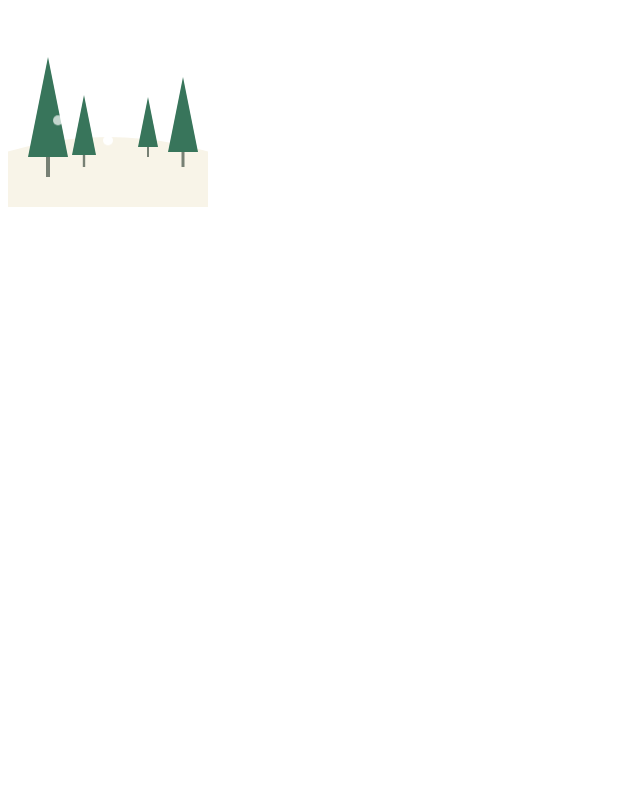
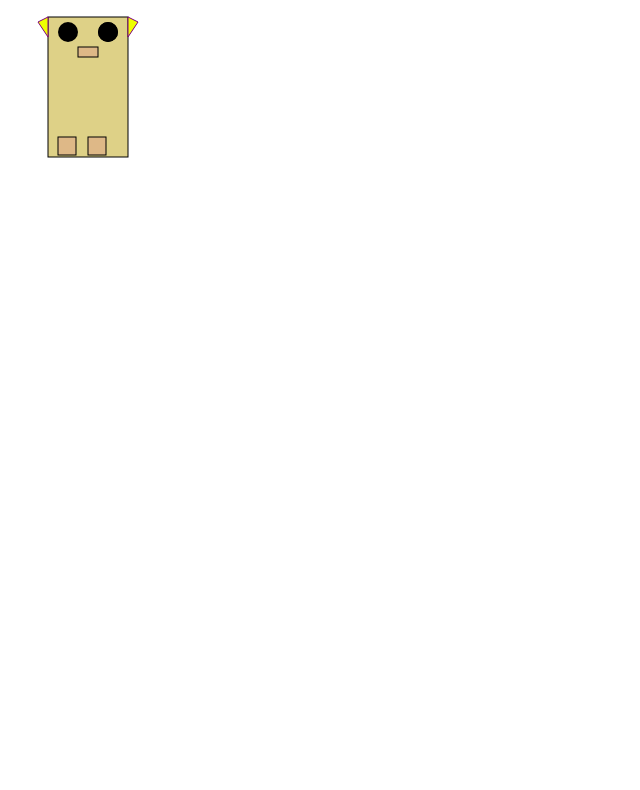
Before and after one commit to mayankgarg23/CMPE-281, a plain HTML site: page index.html in a window 1280 px wide. Shown: the part 73-863 px from the top of the page, without its empty margins (0-640 px from the left). Before the commit the page ends 800 px from the top, so only its background shows below. Drawn offline with Linux system fonts and the light colour scheme.

Commit message:
new file

```diff
--- a/index.html
+++ b/index.html
@@ -2,47 +2,29 @@
 <html>
 <head>
 	<meta charset="utf-8">
-	<title>Drawing trees using SVG</title>
-	<link rel="stylesheet" href="style.css">
+	<title>Drawing animal using SVG</title>
 </head>
 <body>
-	<h1>Trees using SVG</h1>
-  <svg width="200" height="200" viewBox="-100 -100 200 200">
-    <defs>
-      <g id="tree">
-        <polygon points="-10,0 10,0 0 -50" fill="#38755b" />
-        <line x2="0" y2="10" stroke="#778074" stroke-width="2" />
-      </g>
-     <circle id="big" cx="0" cy="0" r="5" fill="white" />
-      <circle id="small" cx="0" cy="0" r="3" fill="white" />
-    </defs>
+	<h1>Giraffe using SVG</h1>
+	<svg width="800" height="800">
+		<rect x="40" y="10" width="80" height="140" style="fill:rgb(222, 209, 135);stroke:black"/>
+		<circle cx="60" cy="25" r="10"/>
+		<circle cx="100" cy="25" r="10"/>
+		<circle cx="100" cy="25" r="10"/>
+		<rect x="70" y="40" width="20" height="10" style="fill:burlywood;stroke:black"/>
+		<polygon points="40 10, 40 30, 30 15" style="fill:rgb(238, 255, 0);stroke:purple;stroke-width:1" />
+		<polygon points="120 10, 120 30, 130 15" style="fill:rgb(238, 255, 0);stroke:purple;stroke-width:1" />
+		<rect x="50" y="130" width="18" height="18" style="fill:burlywood;stroke:black"/>
+		<rect x="80" y="130" width="18" height="18" style="fill:burlywood;stroke:black"/>
 
-    <rect
-      x="-100"
-      y="-100"
-      width=“200"
-      height="200"
-      fill=“#F1DBC3"
-    />
-    <circle cx="0" cy="380" r="350" fill="#F8F4E8" />
+		<defs>
+			<linearGradient id="grad1" x1="0%" y1="0%" x2="100%" y2="0%">
+				<stop offset="0%" style="stop-color:rgb(196, 164, 132);stop-opacity:1" />
+				<stop offset="100%" style="stop-color:rgb(rgb(0,0,33));stop-opacity:1" />
+			  </linearGradient>
 
-    <use href="#tree" x="-30" y="25" transform="scale(2)" />
-    <use href="#tree" x="-20" y="40" transform="scale(1.2)" />
-    <use href="#tree" x="40" y="40" />
-    <use href="#tree" x="50" y="30" transform="scale(1.5)" />
+		</defs>
+	</svg>
 
-    <use href="#big" x="0" y="0" class="flake fast" />
-    <use href="#big" x="-50" y="-20" class="flake fast opaque" />
-    <use href="#big" x="30" y="-40" class="flake fast" />
-    <use href="#big" x="50" y="-20" class="flake fast opaque" />
-    <use href="#big" x="30" y="50" class="flake slow" />
-    <use href="#big" x="-70" y="-80" class="flake slow opaque" />
-    <use href="#big" x="30" y="50" class="flake slow" />
-    <use href="#big" x="90" y="-80" class="flake slow opaque" />
-    <use href="#small" x="10" y="-50" class="flake slow" />
-    <use href="#small" x="-50" y="-60" class="flake slow opaque" />
-    <use href="#small" x="30" y="70" class="flake slow" />
-    <use href="#small" x="10" y="-80" class="flake slow opaque" />
-  </svg>
 </body>
 </html>
```
Also changed, not shown: index1.html (added, +48 -0 lines).
